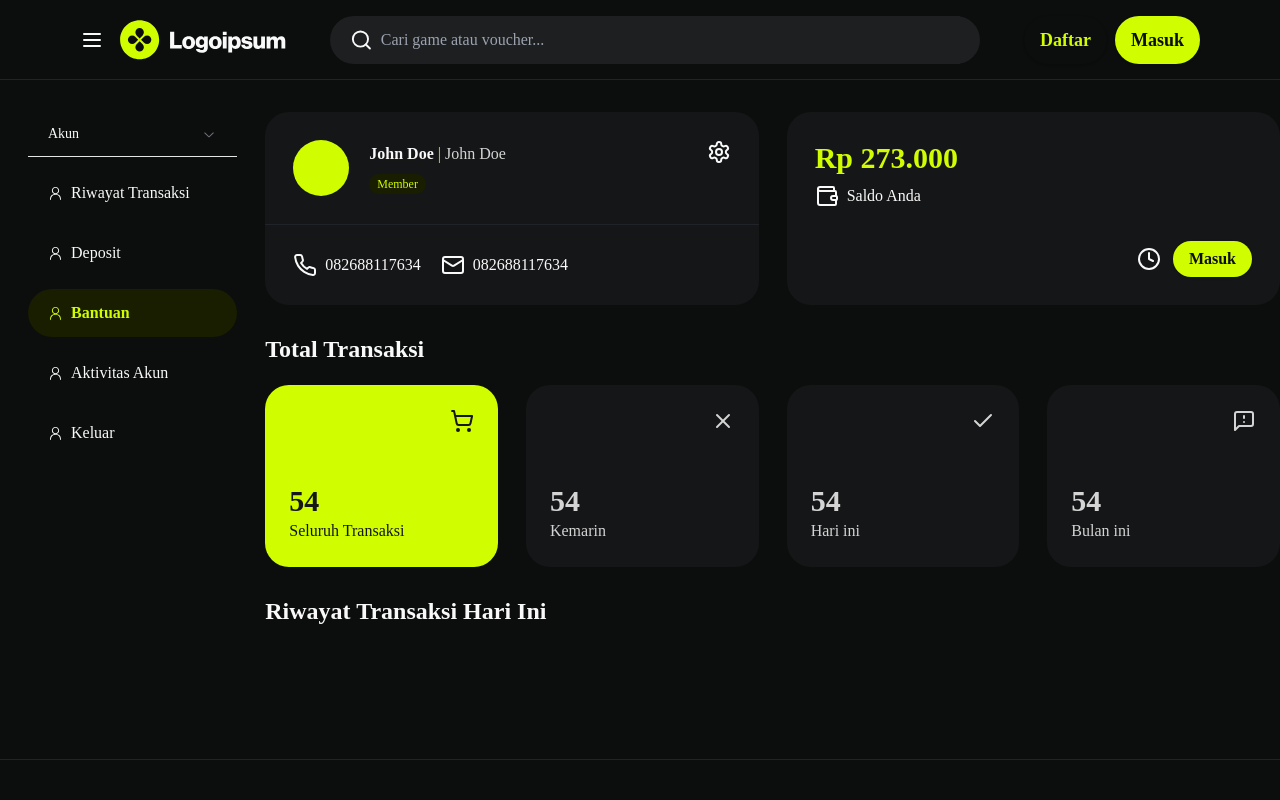
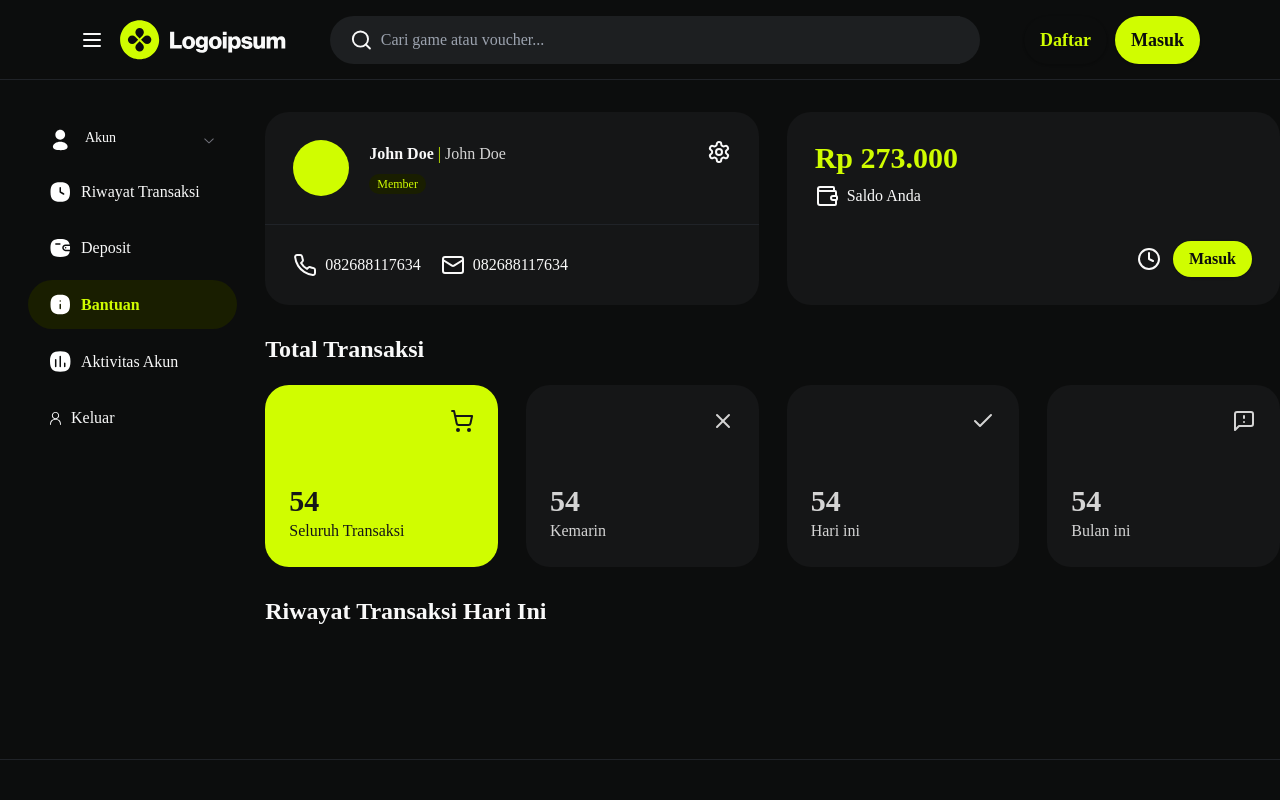
Before and after one commit to abrahamgregorius/topup, a React (Vite) app: page /help in a window 1280 px wide. Shown: the top 800 px of the page. Built offline with nearby package versions, Linux system fonts and the light colour scheme.

Commit message:
feat: MenuBar fix

```diff
--- a/src/components/partials/MenuBar.tsx
+++ b/src/components/partials/MenuBar.tsx
@@ -13,11 +13,12 @@ import {
     AccordionTrigger,
 } from "../ui/accordion";
 
+
 const settingsRoutes = [
     {
         isGroup: true,
         title: "Akun",
-        icon: <PersonIcon />,
+        icon: <img src={personIcon}></img>,
         paths: [
             {
                 name: "Akun Saya",
@@ -32,25 +33,25 @@ const settingsRoutes = [
     {
         isGroup: false,
         title: "Riwayat Transaksi",
-        icon: <PersonIcon />,
+        icon: <img src={timeSquareIcon}></img>,
         path: "/history",
     },
     {
         isGroup: false,
         title: "Deposit",
-        icon: <PersonIcon />,
+        icon: <img src={walletIcon}></img>,
         path: "/deposit",
     },
     {
         isGroup: false,
         title: "Bantuan",
-        icon: <PersonIcon />,
+        icon: <img src={infoSquareIcon}></img>,
         path: "/help",
     },
     {
         isGroup: false,
         title: "Aktivitas Akun",
-        icon: <PersonIcon />,
+        icon: <img src={chartIcon}></img>,
         path: "/activity",
     },
     {
@@ -64,28 +65,32 @@ const settingsRoutes = [
 const MenuBar = () => {
     return (
         <>
-            <div className="px-7 py-8 space-y-3 w-1/4">
+            <div className="px-7 py-8 w-full sm:w-1/4">
                 {settingsRoutes.map((route) => {
                     if (route.isGroup)
                         return (
                             <>
-                                <Accordion type="single" collapsible>
-                                    <AccordionItem value="item-1">
-                                        <AccordionTrigger className="flex gap-2 px-5 py-3 items-center rounded-full">
+                                <Accordion className="px-5 rounded-full" type="single" collapsible>
+                                    <AccordionItem value="item-1" className="hover:no-underline border-0">
+                                        <AccordionTrigger className="hover:no-underline">
+                                            <div className="flex justify-start gap-3">
+                                                {route.icon}
                                                 {route.title}
+                                            </div>
                                         </AccordionTrigger>
                                         {route.paths?.map((path) => {
                                             return (
                                                 <>
                                                     <AccordionContent>
                                                         <Link
-                                                        to={path.path}
-                                                        className={`flex px-5 py-2 items-center rounded-full ${
+                                                            to={path.path as string}
+                                                            className={`flex px-5 py-3 items-center rounded-full ${
                                                                 location.pathname ===
-                                                            route.path
+                                                                path.path
                                                                     ? "bg-[#191E00] text-[#D0FD00] font-semibold"
                                                                     : ""
-                                                        }`} >
+                                                            }`}
+                                                        >
                                                             {path.name}
                                                         </Link>
                                                     </AccordionContent>
@@ -97,10 +102,9 @@ const MenuBar = () => {
                             </>
                         );
                     return (
-                        <div>
                         <Link
                             to={route.path as string}
-                                className={`flex gap-2 px-5 py-3 items-center rounded-full ${
+                            className={`flex gap-2 px-5 mb-2 py-3 items-center rounded-full ${
                                 location.pathname === route.path
                                     ? "bg-[#191E00] text-[#D0FD00] font-semibold"
                                     : ""
@@ -109,7 +113,6 @@ const MenuBar = () => {
                             {route.icon}
                             {route.title}
                         </Link>
-                        </div>
                     );
                 })}
             </div>
```
Lines whose indentation alone changed are shown as unchanged.
